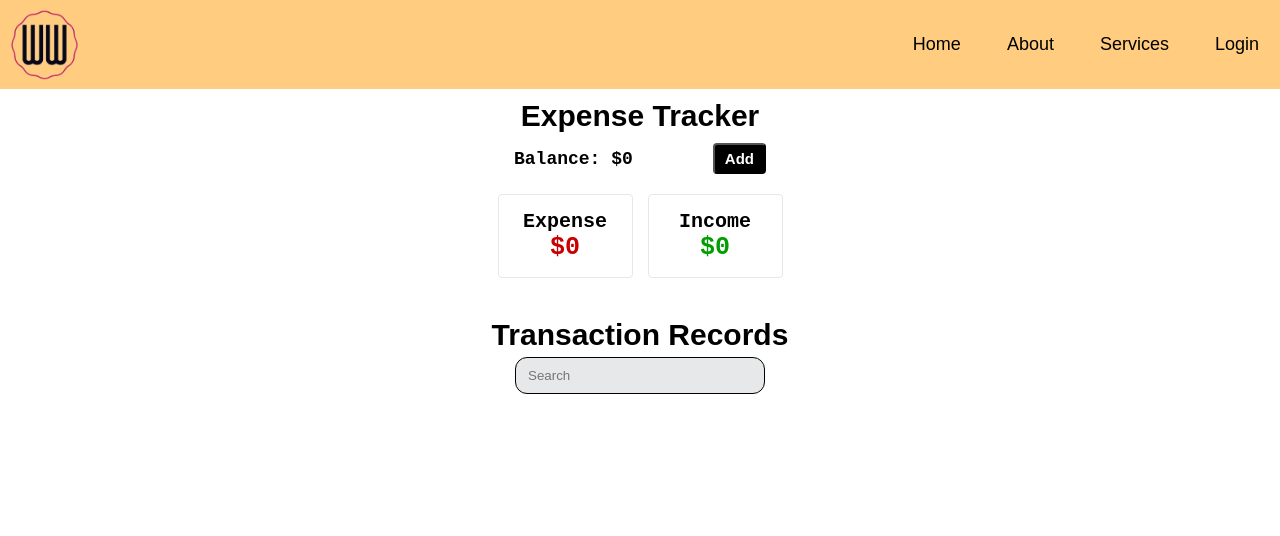
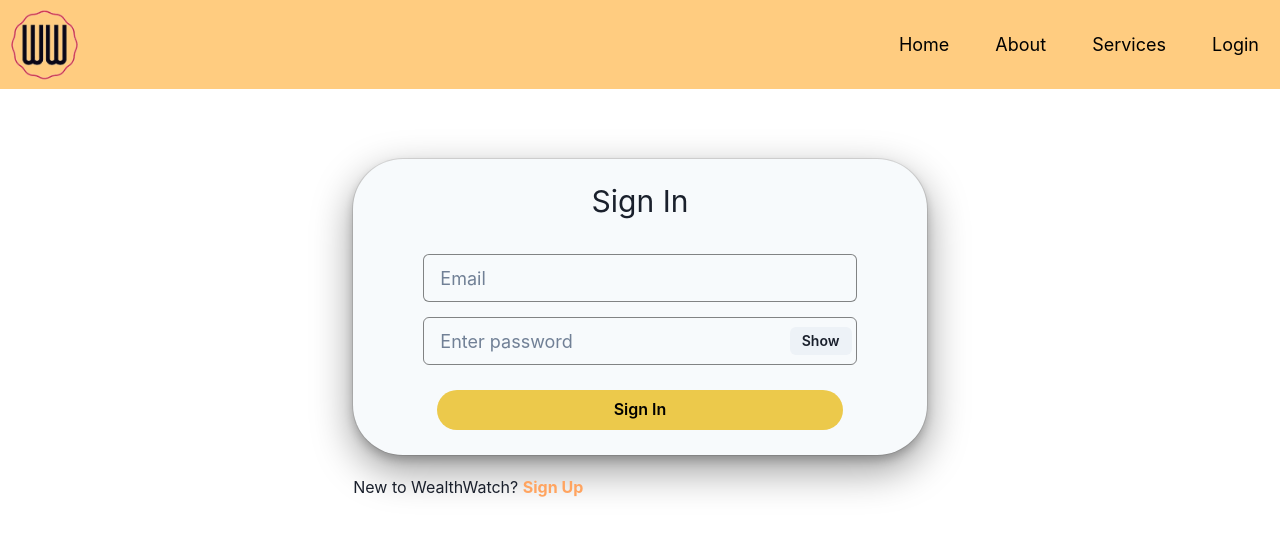
Before and after one commit to alvinnzz/Wealthwatch, a React (Create React App) app: page / in a window 1280 px wide. Shown: the top 536 px of the page. Built offline with nearby package versions, Linux system fonts and the light colour scheme.

Commit message:
Moved pages into new folder, created log in page

```diff
--- a/package.json
+++ b/package.json
@@ -3,9 +3,13 @@
   "version": "0.1.0",
   "private": true,
   "dependencies": {
+    "@chakra-ui/react": "^2.6.1",
+    "@emotion/react": "^11.11.0",
+    "@emotion/styled": "^11.11.0",
     "@testing-library/jest-dom": "^5.16.5",
     "@testing-library/react": "^13.4.0",
     "@testing-library/user-event": "^13.5.0",
+    "framer-motion": "^10.12.16",
     "react": "^18.2.0",
     "react-dom": "^18.2.0",
     "react-router-dom": "^6.11.2",
--- a/src/App.js
+++ b/src/App.jsx
@@ -1,5 +1,7 @@
-import NavBar from "./navbar/NavBar";
-import FinanceTrackerPage from "./Pages/FinanceTrackerPage";
+import NavBar from "./Pages/navbar/NavBar";
+import FinanceTrackerPage from "./Pages/TransactionsPage/FinanceTrackerPage";
+import MainPage from "./Pages/LoginPage/LogInPage";
+import { ChakraProvider } from "@chakra-ui/react";
 
 function App(props) {
   return (
@@ -13,10 +15,10 @@ function App(props) {
         />
       </head>
       <div className="App">
-        <body>
+        <ChakraProvider>
           <NavBar />
-          <FinanceTrackerPage />
-        </body>
+          <MainPage />
+        </ChakraProvider>
       </div>
     </>
   );
--- /dev/null
+++ b/src/Pages/LoginPage/Input Components/EmailInput.jsx
@@ -0,0 +1,14 @@
+import { Input } from "@chakra-ui/react";
+function EmailInput() {
+  return (
+    <Input
+      placeholder="Email"
+      size="lg"
+      width="80%"
+      borderColor="blackAlpha.600"
+      mt="30px"
+    ></Input>
+  );
+}
+
+export default EmailInput;
--- /dev/null
+++ b/src/Pages/LoginPage/Input Components/PasswordInput.jsx
@@ -0,0 +1,24 @@
+import { Input, InputGroup, InputRightElement, Button } from "@chakra-ui/react";
+import { useState } from "react";
+
+function PasswordInput() {
+  const [show, setShow] = useState(false);
+  const handleClick = () => setShow(!show);
+
+  return (
+    <InputGroup size="lg" width="80%" borderColor="blackAlpha.600" mt="15px">
+      <Input
+        pr="4.5rem"
+        type={show ? "text" : "password"}
+        placeholder="Enter password"
+      />
+      <InputRightElement width="4.5rem">
+        <Button h="1.75rem" size="sm" onClick={handleClick}>
+          {show ? "Hide" : "Show"}
+        </Button>
+      </InputRightElement>
+    </InputGroup>
+  );
+}
+
+export default PasswordInput;
--- /dev/null
+++ b/src/Pages/LoginPage/LogInPage.jsx
@@ -0,0 +1,40 @@
+import EmailInput from "./Input Components/EmailInput";
+import PasswordInput from "./Input Components/PasswordInput";
+import { Button, Container, Text, Link, Box } from "@chakra-ui/react";
+import background from "../../Resources/background.jpg";
+
+function MainPage() {
+  return (
+    <Container centerConten mt="70px">
+      <Container
+        bg="gray.50"
+        borderRadius="50px"
+        centerContent
+        boxShadow="dark-lg"
+      >
+        <Text fontSize={30} mt="20px">
+          Sign In
+        </Text>
+        <EmailInput />
+        <PasswordInput />
+        <Button
+          colorScheme="yellow"
+          mt="25px"
+          mb="25px"
+          width="75%"
+          borderRadius="30px"
+        >
+          Sign In
+        </Button>
+      </Container>
+      <Text mt="20px" fontSize="16px">
+        New to WealthWatch?{"     "}
+        <Link color="#ffa460" fontWeight="bold">
+          Sign Up
+        </Link>
+      </Text>
+    </Container>
+  );
+}
+
+export default MainPage;
--- a/src/navbar/NavBar.js
+++ b/src/Pages/navbar/NavBar.jsx
@@ -1,4 +1,4 @@
-import Logo from "../Resources/logoSample.png";
+import Logo from "../../Resources/logoSample.png";
 import "./navbarStyle.css";
 
 function NavBar() {
```
Also changed, not shown: src/index.js (+4 -5 lines), src/Pages/TransactionsPage/FinanceTracker.css (renamed from src/Pages/FinanceTracker.css), src/Pages/TransactionsPage/FinanceTrackerPage.jsx (renamed from src/Pages/FinanceTrackerPage.js), src/Pages/TransactionsPage/Records.jsx (renamed from src/Pages/Records.js), src/Pages/TransactionsPage/TransactionsComponent.jsx (renamed from src/Pages/TransactionsComponent.js), src/Pages/navbar/navbarStyle.css (renamed from src/navbar/navbarStyle.css), 1 other file (tests, documents, lock files or other folders).
